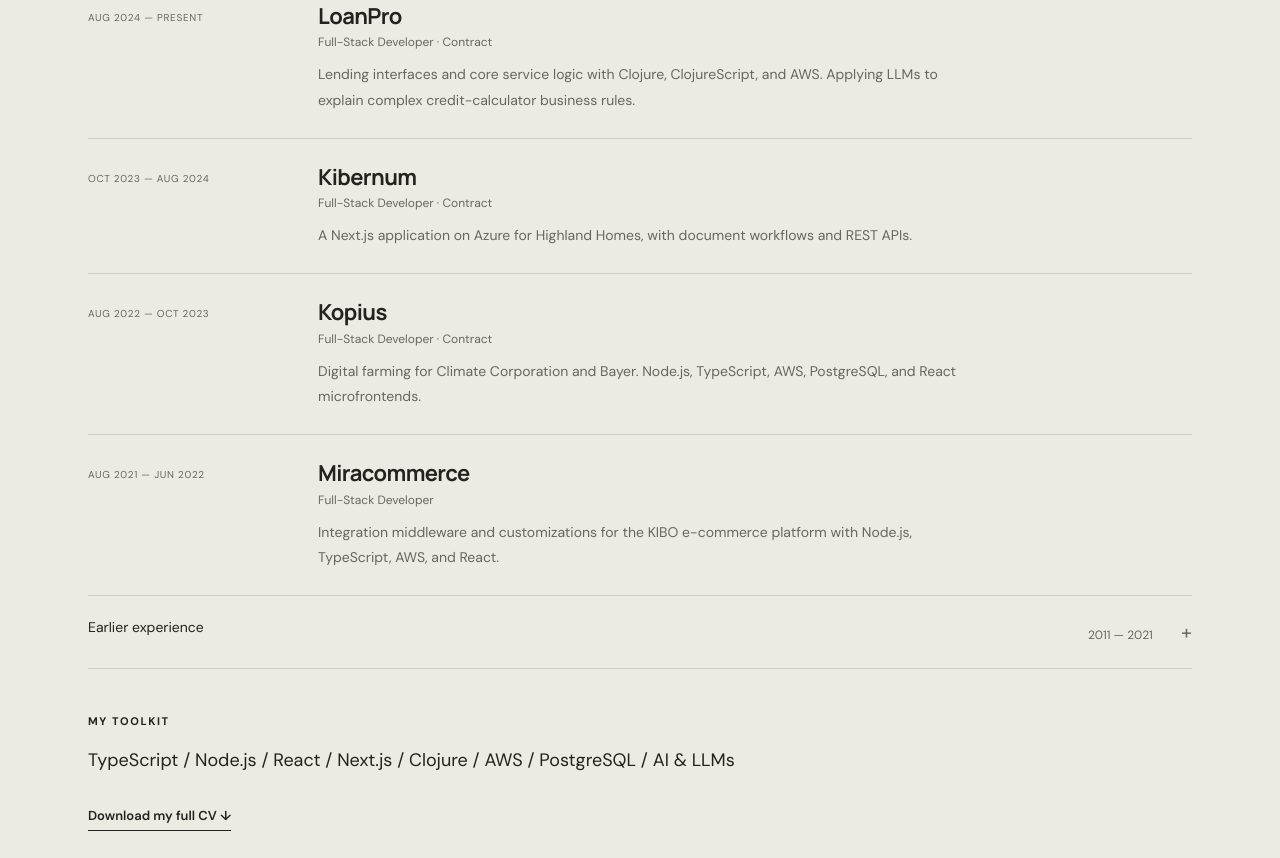
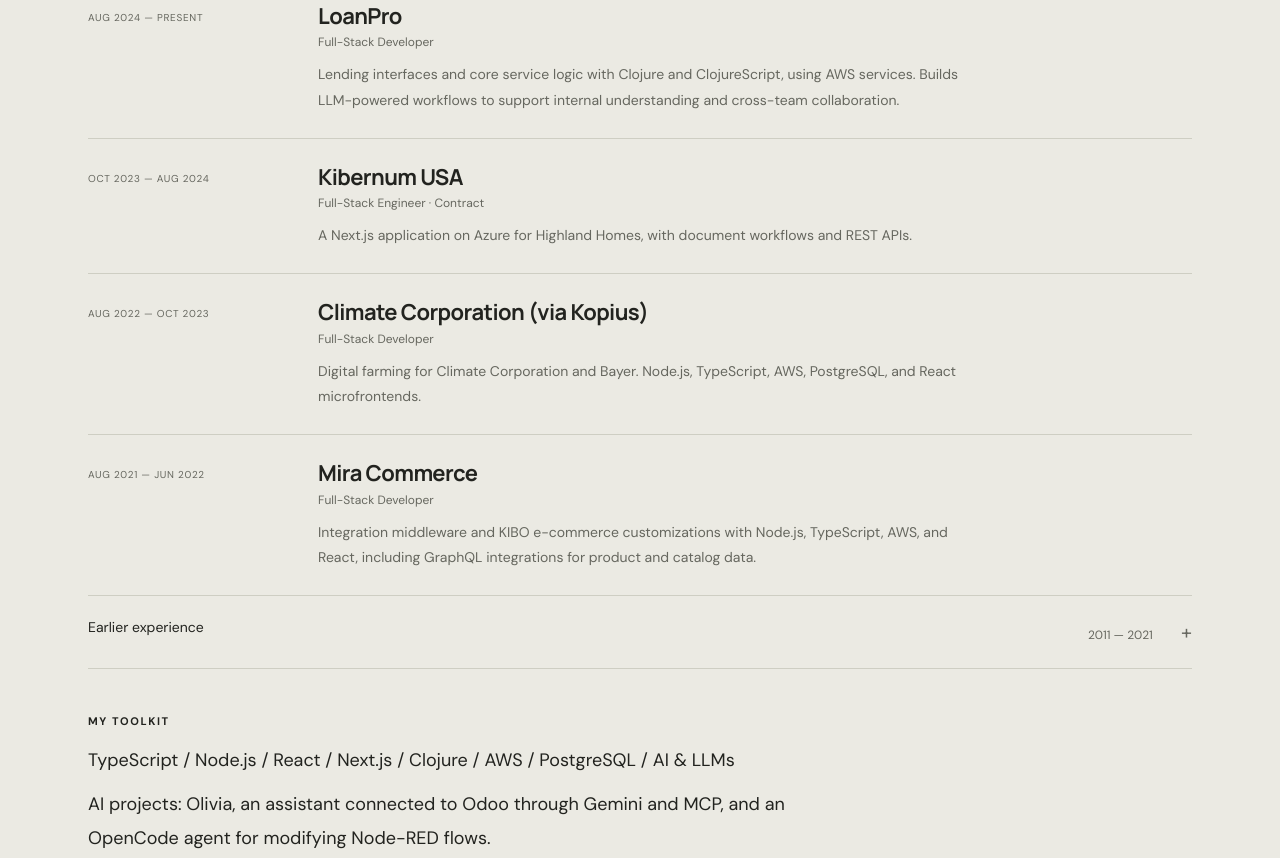
Before and after one commit to facusrod/web-personal, a website: page dist/index.html in a window 1280 px wide. Shown: the part 3204-4062 px from the top of the page. Drawn offline with Linux system fonts and the light colour scheme.

Commit message:
Align portfolio experience and CV

```diff
--- a/dist/index.html
+++ b/dist/index.html
@@ -21,18 +21,18 @@
 <article class="neighborhood"><div class="neighborhood-icon" aria-hidden="true">⌂</div><div><div class="project-top"><span class="eyebrow">04 / EL ENCARGADO</span><span class="badge">COMMUNITY SOFTWARE</span></div><h3>A practical answer to a shared problem.</h3><p>My partner and I manage a house we own and rent through Booking.com. Together with our neighbors, we use El Encargado — the application I built — to manage neighborhood expenses.</p><div class="project-links"><a class="text-link" href="https://elencargado.cdelu.com.ar/" target="_blank" rel="noopener noreferrer">Explore El Encargado ↗</a><a class="text-link" href="https://www.booking.com/hotel/ar/cotimel.es-ar.html" target="_blank" rel="noopener noreferrer">Our rental on Booking.com ↗</a></div></div></article>
 <div class="github-strip"><p><span>Ideas become code.</span> Explore my public repositories.</p><a href="https://github.com/facusrod" target="_blank" rel="noopener noreferrer">github.com/facusrod ↗</a></div></section>
 <section class="experience" id="experience"><div class="wrap"><div class="section-heading"><div><span class="eyebrow">02 / PROFESSIONAL EXPERIENCE</span><h2>The engineering<br>behind the products.</h2></div><div class="years"><strong>12+</strong><span>years building software</span></div></div><p class="experience-intro">Web applications, APIs, and enterprise integrations across lending, digital agriculture, e-commerce, and manufacturing. Pragmatic architecture. Maintainable systems.</p><div class="timeline">
-<article class="role"><span class="dates">AUG 2024 — PRESENT</span><div><h3>LoanPro <span>Full-Stack Developer · Contract</span></h3><p>Lending interfaces and core service logic with Clojure, ClojureScript, and AWS. Applying LLMs to explain complex credit-calculator business rules.</p></div></article>
-<article class="role"><span class="dates">OCT 2023 — AUG 2024</span><div><h3>Kibernum <span>Full-Stack Developer · Contract</span></h3><p>A Next.js application on Azure for Highland Homes, with document workflows and REST APIs.</p></div></article>
-<article class="role"><span class="dates">AUG 2022 — OCT 2023</span><div><h3>Kopius <span>Full-Stack Developer · Contract</span></h3><p>Digital farming for Climate Corporation and Bayer. Node.js, TypeScript, AWS, PostgreSQL, and React microfrontends.</p></div></article>
-<article class="role"><span class="dates">AUG 2021 — JUN 2022</span><div><h3>Miracommerce <span>Full-Stack Developer</span></h3><p>Integration middleware and customizations for the KIBO e-commerce platform with Node.js, TypeScript, AWS, and React.</p></div></article>
+<article class="role"><span class="dates">AUG 2024 — PRESENT</span><div><h3>LoanPro <span>Full-Stack Developer</span></h3><p>Lending interfaces and core service logic with Clojure and ClojureScript, using AWS services. Builds LLM-powered workflows to support internal understanding and cross-team collaboration.</p></div></article>
+<article class="role"><span class="dates">OCT 2023 — AUG 2024</span><div><h3>Kibernum USA <span>Full-Stack Engineer · Contract</span></h3><p>A Next.js application on Azure for Highland Homes, with document workflows and REST APIs.</p></div></article>
+<article class="role"><span class="dates">AUG 2022 — OCT 2023</span><div><h3>Climate Corporation (via Kopius) <span>Full-Stack Developer</span></h3><p>Digital farming for Climate Corporation and Bayer. Node.js, TypeScript, AWS, PostgreSQL, and React microfrontends.</p></div></article>
+<article class="role"><span class="dates">AUG 2021 — JUN 2022</span><div><h3>Mira Commerce <span>Full-Stack Developer</span></h3><p>Integration middleware and KIBO e-commerce customizations with Node.js, TypeScript, AWS, and React, including GraphQL integrations for product and catalog data.</p></div></article>
 </div><details class="earlier"><summary>Earlier experience <span>2011 — 2021 <b>+</b></span></summary><div class="timeline">
-<article class="role"><span class="dates">FEB — AUG 2021</span><div><h3>Moveapps <span>Full-Stack Developer · Contract</span></h3><p>Magento Commerce integrations for AD Retail using Node.js and AWS microservices.</p></div></article>
-<article class="role"><span class="dates">FEB 2020 — FEB 2021</span><div><h3>ExtendIT <span>Full-Stack Developer · Contract</span></h3><p>React Native operations and inventory applications, Oracle ERP integrations, and e-commerce services.</p></div></article>
-<article class="role"><span class="dates">JUN 2019 — FEB 2020</span><div><h3>4WAYSTECH <span>Dynamics 365 Integration Architect</span></h3><p>ERP and CRM integrations, ETL packages, .NET services, and custom Dynamics 365 plugins.</p></div></article>
+<article class="role"><span class="dates">FEB — AUG 2021</span><div><h3>MoveApps <span>Full-Stack Engineer · Contract</span></h3><p>Magento Commerce integrations for AD Retail using Node.js and AWS microservices, including GraphQL work with e-commerce products and catalogs.</p></div></article>
+<article class="role"><span class="dates">JUN 2019 — FEB 2021</span><div><h3>Extend IT <span>Full-Stack Developer · Contract</span></h3><p>React Native operations and inventory applications, Oracle ERP integrations, and e-commerce services.</p></div></article>
+
 <article class="role"><span class="dates">JUN 2014 — JUN 2019</span><div><h3>Brightstar Corporation <span>Full-Stack Developer</span></h3><p>Corporate and production applications supporting Samsung and LG mobile manufacturing, from development through production support.</p></div></article>
 <article class="role"><span class="dates">OCT 2013 — JUN 2014</span><div><h3>Globant <span>Semi-Senior JavaScript Developer</span></h3><p>ERP and CRM modules for Techint Group using Microsoft Dynamics, .NET, and Knockout.js.</p></div></article>
 <article class="role"><span class="dates">OCT 2011 — OCT 2013</span><div><h3>Proguide Global Services <span>Full-Stack Developer</span></h3><p>Web and mobile systems for Prosegur, plus internal management applications using .NET, Java, and JavaScript.</p></div></article></div></details>
-<div class="stack"><span class="eyebrow">MY TOOLKIT</span><p>TypeScript / Node.js / React / Next.js / Clojure / AWS / PostgreSQL / AI & LLMs</p></div><a class="text-link" href="assets/Facundo-Rodriguez-CV.pdf" download>Download my full CV ↓</a></div></section>
+<div class="stack"><span class="eyebrow">MY TOOLKIT</span><p>TypeScript / Node.js / React / Next.js / Clojure / AWS / PostgreSQL / AI & LLMs</p><p>AI projects: Olivia, an assistant connected to Odoo through Gemini and MCP, and an OpenCode agent for modifying Node-RED flows.</p></div><a class="text-link" href="assets/Facundo-Rodriguez-CV.pdf" download>Download my full CV ↓</a></div></section>
 <section class="about wrap" id="about"><div><span class="eyebrow">03 / A LITTLE ABOUT ME</span><h2>An engineer's mindset.<br><em>An owner's perspective.</em></h2></div><div class="about-copy"><p>I live in Concepción del Uruguay, Entre Ríos, Argentina. Alongside my work as a software engineer, I run a store, build products, and manage a rental property with my partner.</p><p>Running my own businesses keeps my engineering grounded: the systems I create need to be useful in the real world. That's the perspective I bring to every project.</p><div class="about-facts"><div><span>LANGUAGES</span><p>Spanish · English (C1)</p></div><div><span>EDUCATION</span><p>Information Systems Engineering studies</p></div></div></div></section>
 <section class="contact" id="contact"><div class="wrap"><span class="eyebrow">04 / GET IN TOUCH</span><h2>Have something<br>worth building<span>?</span></h2><div class="contact-bottom"><a class="email" href="mailto:frcuutn@gmail.com">frcuutn@gmail.com ↗</a><div class="socials"><a href="https://www.linkedin.com/in/rodriguez-facundo/" target="_blank" rel="noopener noreferrer">LinkedIn ↗</a><a href="https://github.com/facusrod" target="_blank" rel="noopener noreferrer">GitHub ↗</a><a href="assets/Facundo-Rodriguez-CV.pdf" download>Résumé ↓</a></div></div></div></section>
 </main><footer class="wrap"><span>© <span id="year">2026</span> Facundo Rodriguez</span><span>Built with purpose. From Argentina.</span><a href="#">Back to top ↑</a></footer><script src="script.js" defer></script>
```
Also changed, not shown: 1 other file.
